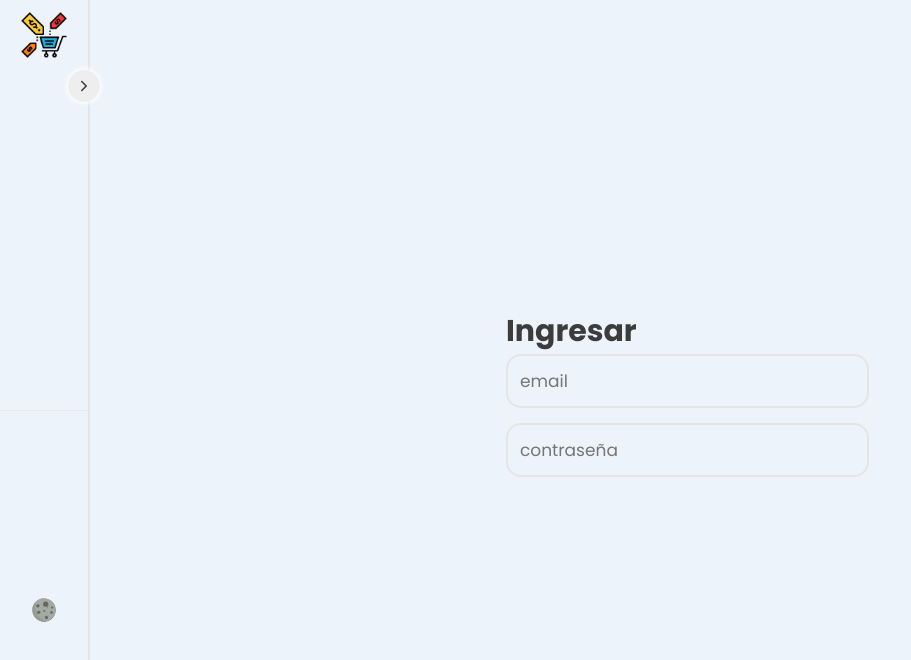
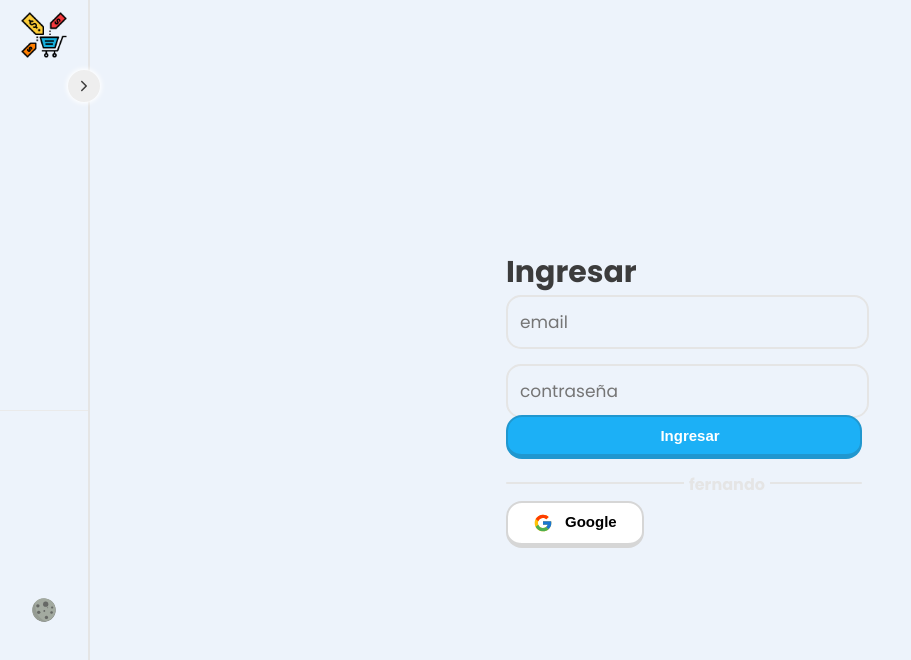
Before and after one commit to Ferglow/ventasX, a React (Vite) app: page /login in a window 1280 px wide. Shown: the top 660 px of the page, without its empty margins (0-911 px from the left). Built offline with nearby package versions, Linux system fonts and the light colour scheme; some icons are missing.

Commit message:
Configurando fichero Login

```diff
--- /dev/null
+++ b/src/components/atomos/Icono.jsx
@@ -0,0 +1,10 @@
+import styled from "styled-components";
+export const Icono = styled.span`
+   display:flex;
+   align-items:center;
+   text-align:center;
+    font-size:20px;
+    color:${(props)=>props.$color};
+
+
+`
--- /dev/null
+++ b/src/components/atomos/Linea.jsx
@@ -0,0 +1,19 @@
+import { styled } from "styled-components";
+export const Linea = styled.div`
+    background-color: ${({ theme }) => theme.color2};
+    height: 2px;
+    border-radius: 15px;
+    margin: 20px 0;
+    position: relative;
+    text-align: center;
+    span{
+        top: -10px;
+        position: absolute;
+        background-color: ${({ theme }) => theme.bgtotal};
+        text-align: center;
+        padding: 0 5px;
+        color: ${({ theme }) => theme.color2};
+        font-weight: 700;
+
+    }
+`
--- /dev/null
+++ b/src/components/moleculas/Btnsave.jsx
@@ -0,0 +1,63 @@
+import styled from "styled-components";
+import { Icono } from "../../index";
+export function Btnsave({
+  funcion,
+  titulo,
+  bgcolor,
+  icono,
+  url,
+  color,
+  disabled,width
+}) {
+  return (
+    <Container $width={width}
+      disabled={disabled}
+      $color={color}
+      type="submit"
+      $bgcolor={bgcolor}
+      onClick={funcion}
+    >
+      <section className="content">
+        <Icono $color={color}>{icono}</Icono>
+        {titulo && (
+          <span className="btn">
+            <a href={url} target="_blank">
+              {titulo}
+            </a>
+          </span>
+        )}
+      </section>
+    </Container>
+  );
+}
+const Container = styled.button`
+  font-weight: 700;
+  display: flex;
+  font-size: 15px;
+  padding: 10px 25px;
+  border-radius: 16px;
+  background-color: ${(props) => props.$bgcolor};
+  border: 2px solid rgba(50, 50, 50, 0.2);
+  border-bottom: 5px solid rgba(50, 50, 50, 0.2);
+  transform: translate(0, -3px);
+  cursor: pointer;
+  transition: 0.2s;
+  transition-timing-function: linear;
+  color: rgb(${(props) => props.$color});
+  align-items: center;
+  justify-content: center;
+ width:${(props)=>props.$width};
+  .content {
+    display: flex;
+    gap: 12px;
+  }
+  &:active {
+    transform: translate(0, 0);
+    border-bottom: 2px solid rgba(50, 50, 50, 0.5);
+  }
+  &[disabled] {
+    background-color: #646464;
+    cursor: no-drop;
+    box-shadow: none;
+  }
+`;
--- a/src/components/templates/LoginTemplate.jsx
+++ b/src/components/templates/LoginTemplate.jsx
@@ -1,5 +1,7 @@
 import styled from "styled-components";
-import {InputText2, Title} from '../../index'
+import {InputText2, Linea, Title} from '../../index'
+import { Btnsave } from "../../index";
+import { v } from "../../styles/variables";
 export function LoginTemplate() {
     return (<Container>
        <section className="contentCard">
@@ -11,8 +13,17 @@
                 </InputText2>
                 <InputText2>
                 <input className="form__field" placeholder="contraseña" type="password"/>
+
+                <Btnsave titulo="Ingresar" bgcolor= "#1CB0F6" color="255,255,255" width="100%"/>
+
                 </InputText2>
             </form>
+
+            <Linea>
+                <span>fernando</span>
+            </Linea>
+
+            <Btnsave titulo="Google" bgcolor="#fff" icono={<v.iconogoogle/>} />
         </div>
        </section>
     </Container>)
--- a/src/index.js
+++ b/src/index.js
@@ -4,7 +4,10 @@
  */
 
 export * from './App'
+export * from './components/atomos/Icono'
+export * from './components/atomos/Linea'
 export * from './components/atomos/Title'
+export * from './components/moleculas/Btnsave'
 export * from './components/organismos/ToogleTema'
 export * from './components/organismos/formularios/InputText2'
 export * from './components/organismos/sidebar/Sidebar'
```
